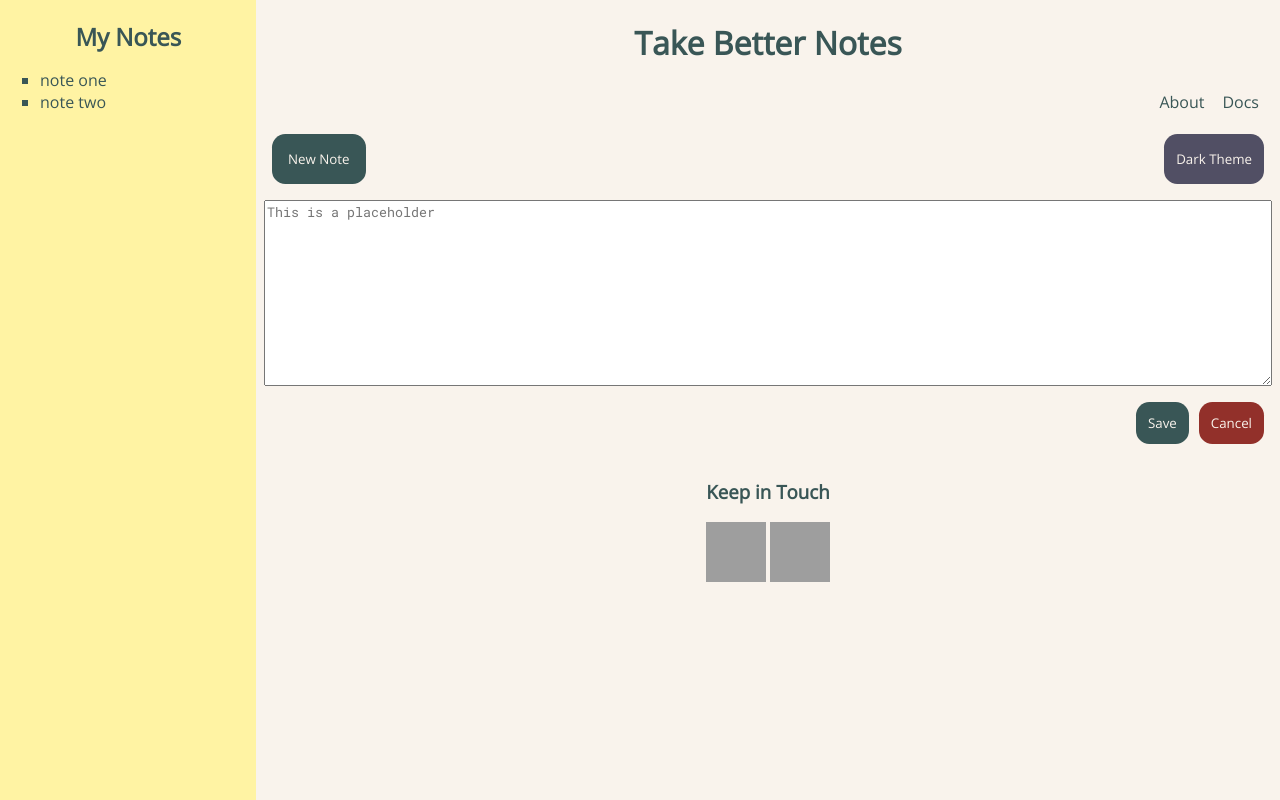
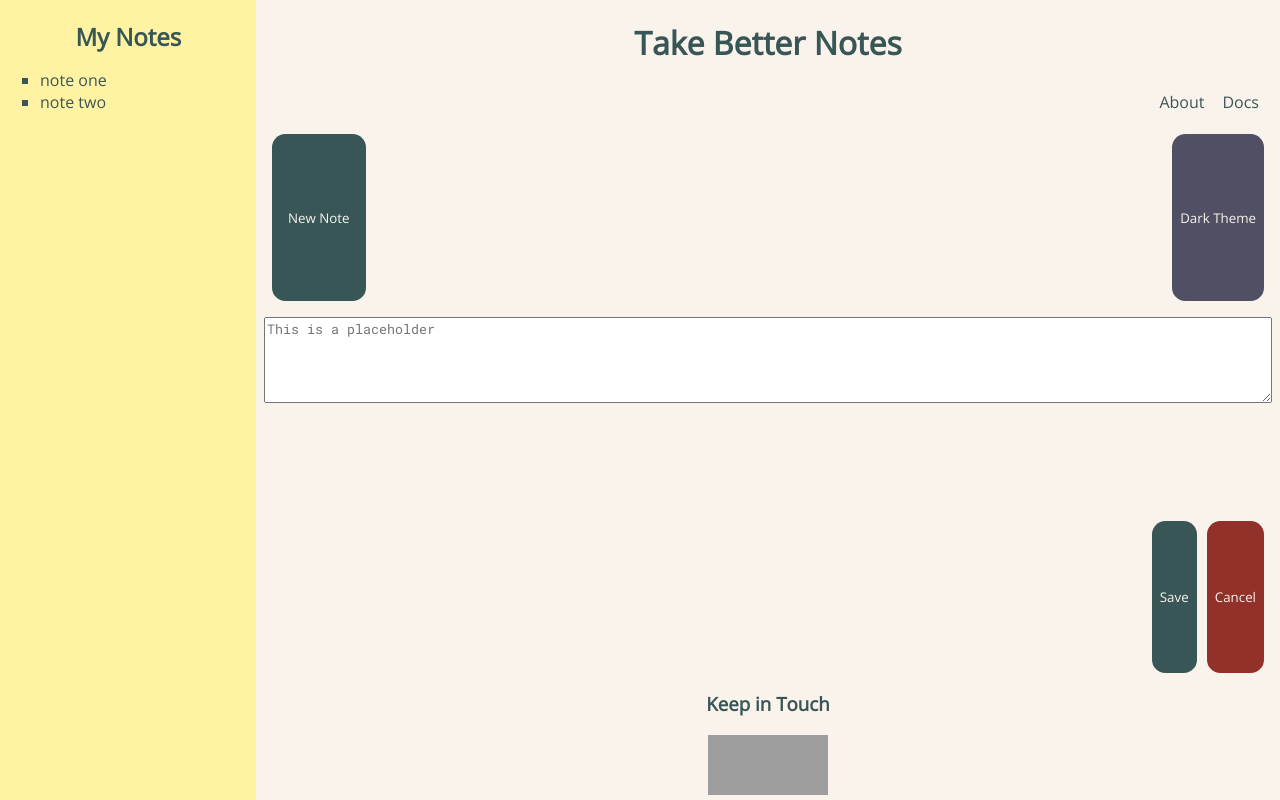
Before and after one commit to lcausing/note_taking_app, a plain HTML site: page index.html in a window 1280 px wide. Drawn offline with nearby package versions, Linux system fonts and the light colour scheme; grey boxes are pictures that could not be loaded.

Commit message:
fixed footer for html and css for mobile default, adjusted grid for screen type but buttons NEED FIX

```diff
--- a/css/stylesheets.css
+++ b/css/stylesheets.css
@@ -2,20 +2,52 @@
     font-family: 'Open Sans', sans-serif;
     color:#395656 ;
 }
-#text_area{
-    font-family: 'Roboto Mono', monospace;
-    margin: 0rem 0.5rem 0rem;
-}
-
 body {
     display: flex;
     flex-direction: column;
     margin: 0;
     background-color: #f9f3ec;
-
+    min-height: 100vh;
+/*---------Header---------*/
 }
 h1,footer{
     text-align: center;
+}
+header ul{
+    list-style-type: none;
+    display: flex;
+    justify-content: right;
+    margin: 0rem 0.5rem 0rem 0rem;
+    padding: 0rem;
+}
+header ul li{
+    flex-direction: row;
+    align-items: center;
+    padding: 5px;
+    margin: 0rem 0.5rem 0rem 0rem;
+}
+
+/*---------Aside---------*/
+aside li{
+    list-style-type: square;
+}
+aside{
+    color: #4b7171;
+    background-color: #FFF3A3;
+    width: 100%;
+}
+aside h2{
+    margin-left: 0.5rem ;
+}
+
+/*---------Main---------*/
+main{
+    display: grid;
+}
+.top_buttons{
+    display: flex;
+    justify-content: space-between;
+    padding: 1em 1em 1em;
 }
 button{
     color: #f9f3ec;
@@ -29,41 +61,11 @@ button{
 #dark_theme{
     background-color: #514F64;
 }
-#cancel{
-    background-color: #92302A;
-    margin: 0rem 0.5rem 0rem 0rem;
-}
-header ul{
-    list-style-type: none;
-    display: flex;
-    justify-content: right;
-    margin: 0rem 0.5rem 0rem 0rem;
-    padding: 0rem;
 
-}
-header ul li{
-    padding: 5px;
-    margin: 0rem 0.5rem 0rem 0rem;
-}
-aside li{
-    list-style-type: square;
-}
-aside{
-    color: #4b7171;
-    background-color: #FFF3A3;
-    padding-left: 1rem
-    width 100%;
-}
-aside h2{
-    margin-left: .04rem ;
-}
-main{
-    display: grid;
-}
-.top_buttons{
-    display: flex;
-    justify-content: space-between;
-    padding: 1rem 1rem 1rem;
+#text_area{
+    font-family: 'Roboto Mono', monospace;
+    margin: 0rem 0.5rem 0rem;
+    height:10vh;
 }
 .bottom_buttons{
     display: flex;
@@ -74,17 +76,34 @@ main{
 #save{
     margin-right: 1%;
 }
+#cancel{
+    background-color: #92302A;
+    margin: 0rem 0.5rem 0rem 0rem;
+}
+/*---------Footer---------*/
+footer{
+    display: flex;
+    flex-direction: column;
+    justify-content: center;
+}
+.footer_logo{
+    display: flex;
+    flex-direction: row;
+    justify-content: center;
+}
 
 @media screen and (min-width:600px) {
     body{
         display: grid;
-        grid-template-rows: 1fr repeat(auto,1fr);
+        grid-template-rows: max-content auto max-content;
         grid-template-columns: 1fr 4fr;
+        height: 100vh;
     }
     aside{
         order:0;
         grid-column: 1/2;
         height: 100%;
+
         z-index: 1;
         width: 20%;
         position: fixed;
@@ -94,12 +113,23 @@ main{
     aside h2{
         text-align: center;
         margin-bottom: 0em;
+        margin-left: .04rem;
     }
     header{
         order:1;
         grid-row: 1/2;
         grid-column: 2/3;
 
+    }
+    .bottom_buttons{
+        display: flex;
+        justify-content: right;
+        padding: 0em 0em 0em 0em;
+        margin: 0rem 0.5rem 0rem 0rem;
+    }
+    button{
+        padding: 0.5rem;
+        border-radius: 1em;
     }
     main{
         order:2;
@@ -108,10 +138,8 @@ main{
     }
     footer{
         order:3;
-        grid-row: 3/4;
-        grid-column: 2/3;
-        /* position:sticky;
-        bottom: 0; */
+        grid-row: 3;
+        grid-column: 2/-1;
         text-align: center;
     }
     #new_note{
--- a/index.html
+++ b/index.html
@@ -31,7 +31,7 @@
 <button id="new_note">New Note</button>
 <button id="dark_theme">Dark Theme</button>
 </div>
-<textarea id="text_area" placeholder="This is a placeholder" wrap="hard" rows="10"></textarea>
+<textarea id="text_area" placeholder="This is a placeholder" wrap="hard"></textarea>
 <div class="bottom_buttons">
 <button  id="save">Save</button>
 <button  id="cancel">Cancel</button>
@@ -39,8 +39,10 @@
 </main>
 <footer>
     <h3>Keep in Touch</h3>
+    <div class="footer_logo">
     <a href=" https://cdn3.iconfinder.com/data/icons/free-social-icons/67/linkedin_circle_color-512.png"><img src="https://cdn3.iconfinder.com/data/icons/free-social-icons/67/linkedin_circle_color-512.png" alt="Linked In Logo" height="60" width="60"></a>
     <a href=" https://cdn0.iconfinder.com/data/icons/internet-line/512/Internet_Line-02-512.png"><img src="https://cdn0.iconfinder.com/data/icons/internet-line/512/Internet_Line-02-512.png" alt="Internet Line Logo" height="60" width="60"></a>
+    </div>
 </footer>
 </body>
 </html>
```
